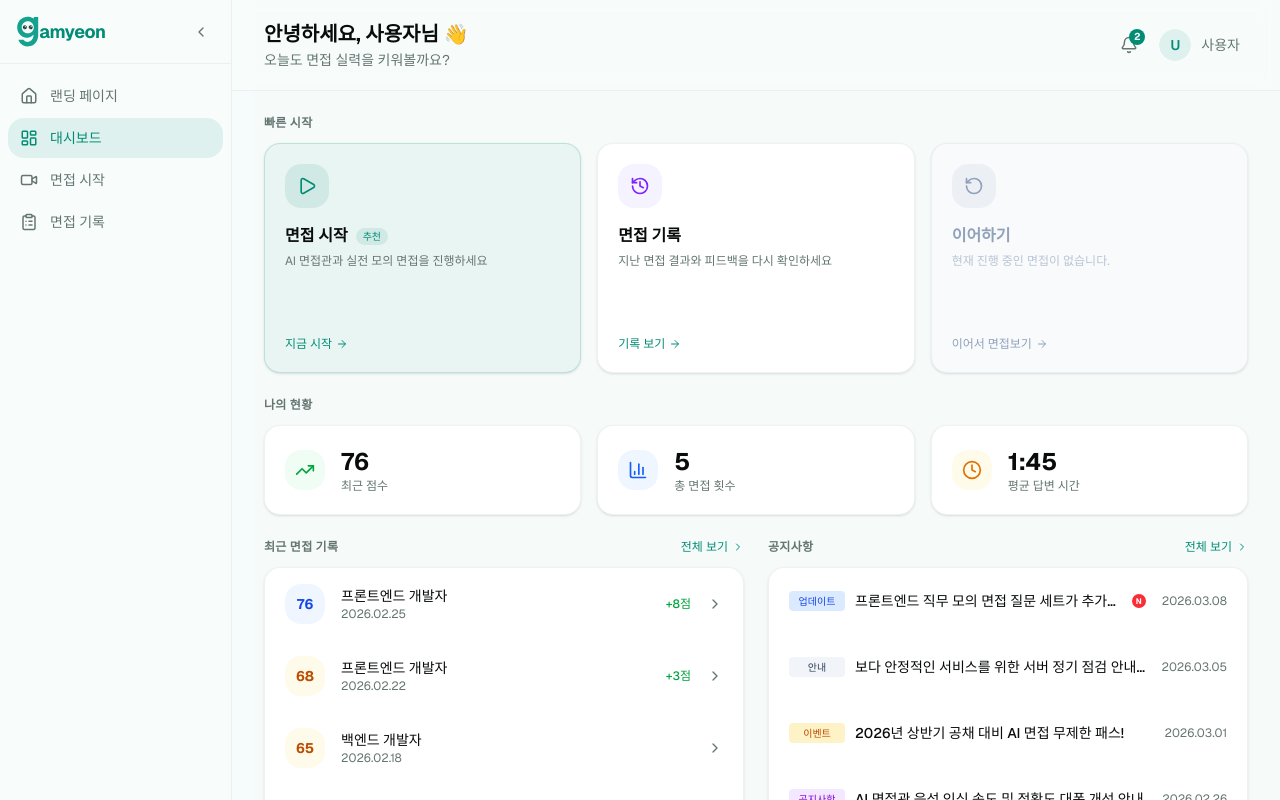
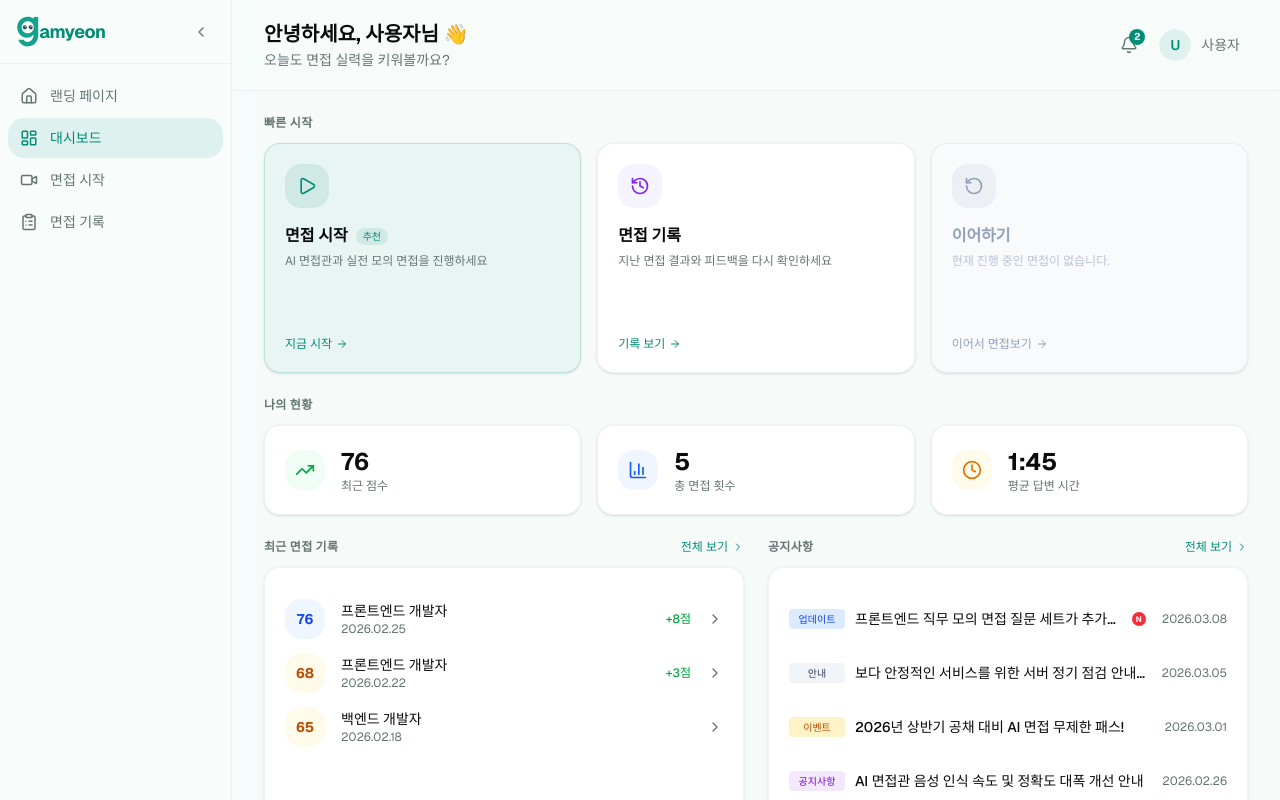
Before and after one commit to team-gamyeon/gamyeon-nextjs-frontend, a Next.js app: page /dashboard in a window 1280 px wide. Built offline with nearby package versions, Linux system fonts and the light colour scheme.

Commit message:
fix : 공지사항 카드 수정

```diff
--- a/src/featured/dashboard/components/NoticeSection.tsx
+++ b/src/featured/dashboard/components/NoticeSection.tsx
@@ -66,19 +66,21 @@ export function NoticeSection() {
         </Link>
       </div>
 
-      <Card className="border-border/50 flex h-full flex-col overflow-hidden">
-        <CardContent className="flex flex-1 flex-col p-0">
+      {/* 🚨 높이 266px 고정 */}
+      <Card className="border-border/50 flex h-[266px] flex-col overflow-hidden">
+        {/* 🚨 divide-y 제거 및 위아래 여백(py-6) 추가 */}
+        <CardContent className="flex flex-1 flex-col p-0 py-6">
           {noticeData.map((item) => (
             <Link
               key={item.id}
               href={`/notices/${item.id}`}
-              className="flex flex-1 flex-col justify-center"
+              className="flex flex-col justify-center"
             >
-              <div className="hover:bg-muted/40 flex h-full w-full items-center justify-between gap-4 px-5 transition-colors">
+              {/* 🚨 개발자 도구 이미지대로 개별 아이템 높이를 54px로 강제 고정 */}
+              <div className="hover:bg-muted/40 flex h-[54px] w-full items-center justify-between gap-4 px-5 transition-colors">
                 <div className="flex min-w-0 flex-1 items-center gap-2.5">
-                  {/* 🚨 태그 너비/높이 고정 및 중앙 정렬 적용 (w-[56px] h-5 flex items-center justify-center) */}
                   <span
-                    className={`flex h-5 w-14 shrink-0 items-center justify-center rounded text-[10px] font-medium ${
+                    className={`flex h-5 w-[56px] shrink-0 items-center justify-center rounded text-[10px] font-medium ${
                       item.category === '업데이트'
                         ? 'bg-blue-100 text-blue-700 dark:bg-blue-900/40 dark:text-blue-400'
                         : item.category === '안내'
--- a/src/featured/dashboard/components/RecentHistorySection.tsx
+++ b/src/featured/dashboard/components/RecentHistorySection.tsx
@@ -49,12 +49,14 @@ export function RecentHistorySection({ history = mockRecentHistory }: RecentHist
           </Link>
         )}
       </div>
-      <Card className="border-border/50 flex h-full min-h-66.5 flex-col">
+
+      <Card className="border-border/50 flex h-[266px] flex-col overflow-hidden">
         <CardContent
           className={
             isEmpty
               ? 'flex flex-1 flex-col items-center justify-center p-5'
-              : 'divide-border/50 flex-1 divide-y p-0'
+              : // 🚨 divide-y 제거 및 카드 내부 위아래 여백(py-6) 추가
+                'flex flex-1 flex-col p-0 py-6'
           }
         >
           {isEmpty ? (
@@ -66,8 +68,9 @@ export function RecentHistorySection({ history = mockRecentHistory }: RecentHist
             </div>
           ) : (
             history.map((item, i) => (
-              <Link key={i} href={`/history/${item.id}`}>
-                <div className="hover:bg-muted/40 flex items-center gap-4 px-5 py-4 transition-colors">
+              <Link key={i} href={`/history/${item.id}`} className="flex flex-col justify-center">
+                {/* 🚨 아이템 개별 높이를 54px로 강제 고정 */}
+                <div className="hover:bg-muted/40 flex h-[54px] w-full items-center gap-4 px-5 transition-colors">
                   <div
                     className={`flex h-10 w-10 shrink-0 flex-col items-center justify-center rounded-xl text-sm font-bold ${
                       item.score >= 80
@@ -83,8 +86,6 @@ export function RecentHistorySection({ history = mockRecentHistory }: RecentHist
                     <p className="truncate text-sm font-medium">{item.position}</p>
                     <p className="text-muted-foreground text-xs">{item.date}</p>
                   </div>
-                  {/* 이전 면접과 비교해서 점수가 올랐는지 떨어졌는지를 나타내는 '점수 차이' 데이터입니다. (예: +8, -3 등)
-                  점수 차이 데이터가 비어있지 않다면? */}
                   {item.diff !== null ? (
                     <span
                       className={`text-xs font-medium ${item.diff > 0 ? 'text-green-600' : 'text-red-500'}`}
```
